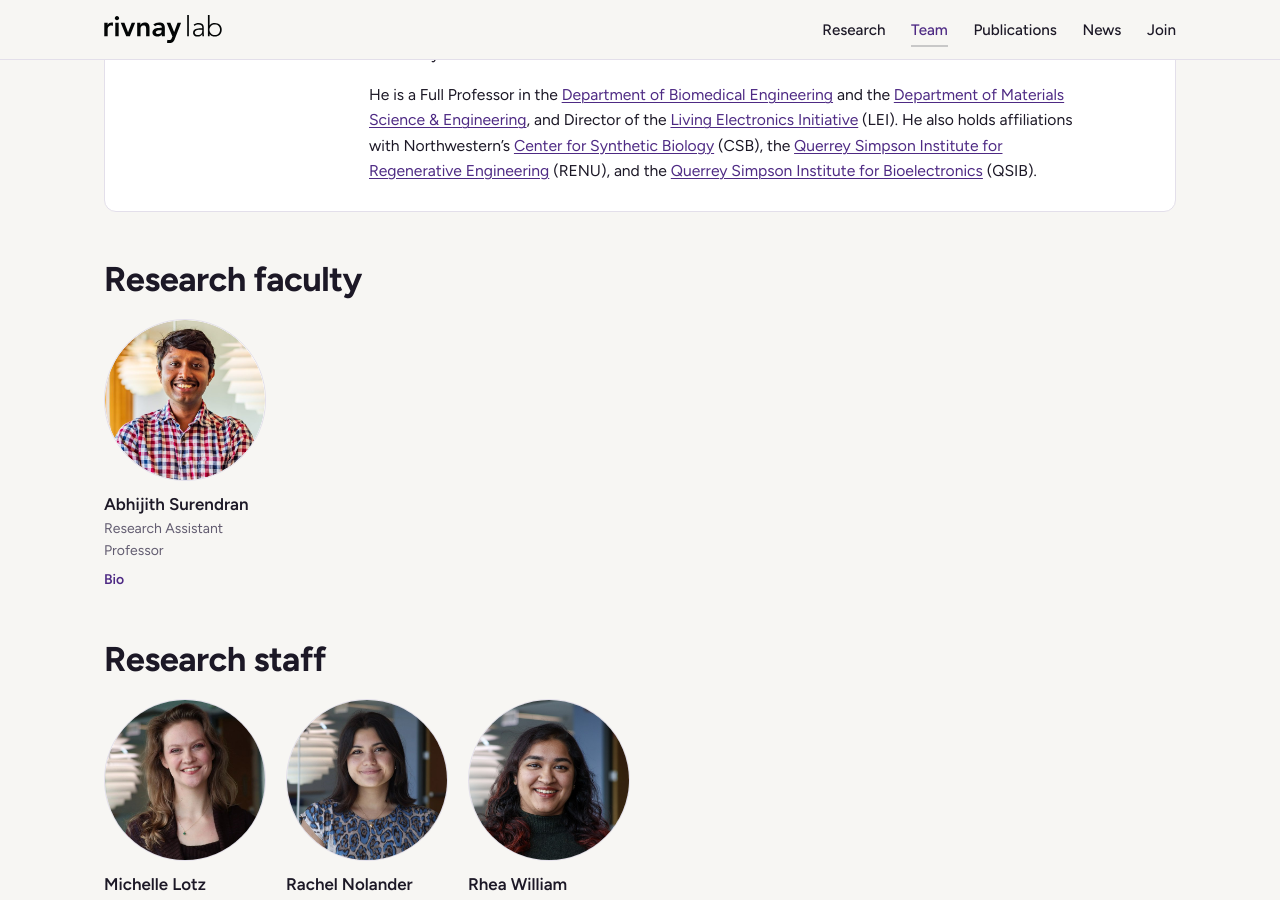
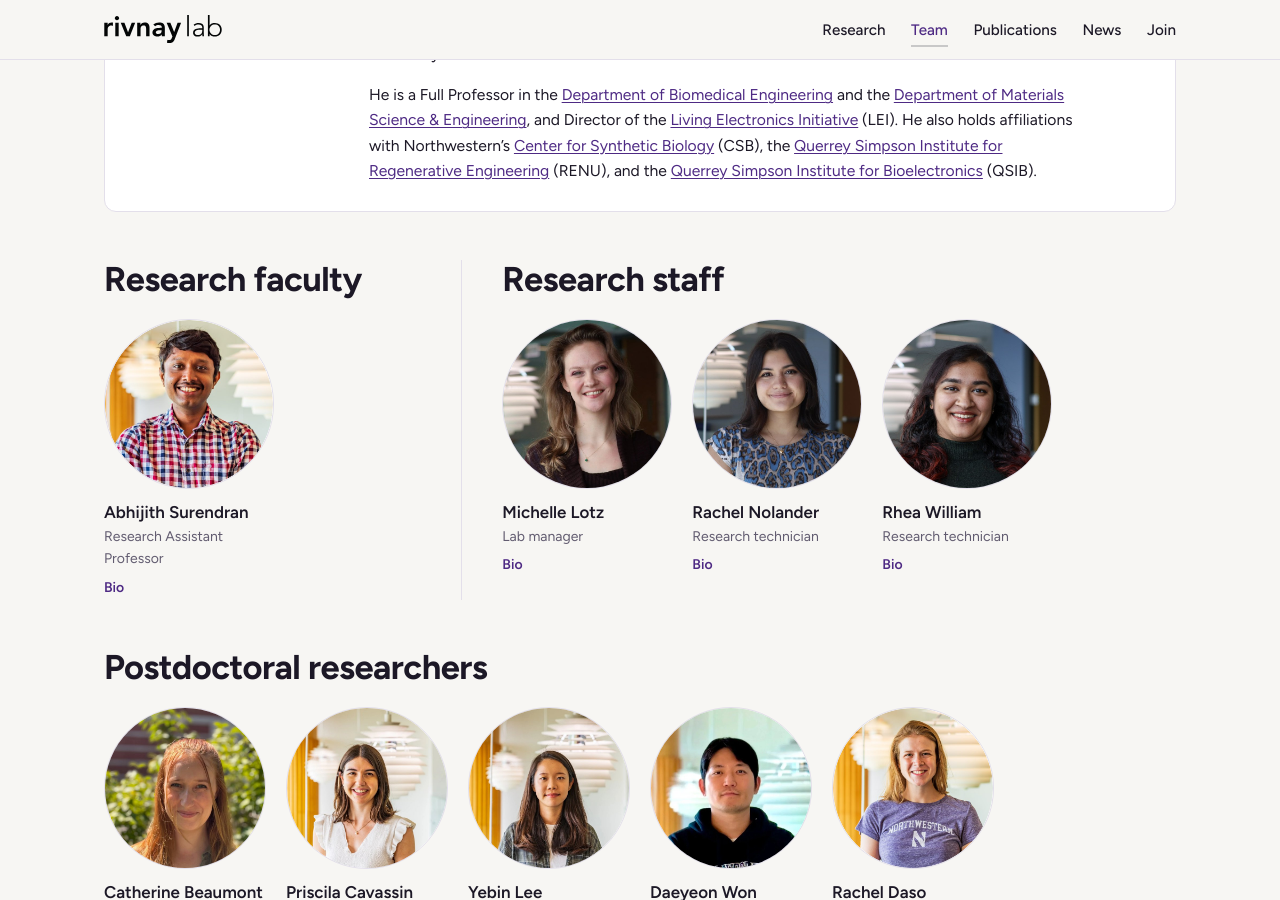
Before and after one commit to jtwillia01/rivnay-lab, a Jekyll site: the page built from team.html, in a window 1280 px wide and 900 px high, scrolled down 1246 px. Built offline with Jekyll 4.4.1, drawn with Linux system fonts in a browser that asks for light colours.

Commit message:
Team: research faculty and research staff side by side, divided by a hairline; stacks below 760px
Co-Authored-By: Claude Opus 5 <noreply@anthropic.com>

```diff
--- a/assets/css/style.css
+++ b/assets/css/style.css
@@ -231,6 +231,20 @@ html.snap { scroll-snap-type: y proximity; }
 @media (max-width: 700px) { .pi { grid-template-columns: 1fr; padding: 1.25rem; } .pi img { width: 140px; } }
 
 .people-grid { display: grid; grid-template-columns: repeat(auto-fill, minmax(150px, 1fr)); gap: 2rem 1.25rem; }
+/* research faculty and research staff sit side by side, divided by a hairline */
+.group-pair { display: grid; grid-template-columns: 1fr 2fr; margin-top: 3rem; }   /* staff column wide enough to hold its row without wrapping */
+.group-pair > .group { margin-top: 0; }
+.group-pair > .group:first-child { padding-right: 2.5rem; }
+.group-pair > .group + .group { border-left: 1px solid var(--line); padding-left: 2.5rem; }
+@media (min-width: 761px) {
+  .group-pair .people-grid { grid-template-columns: repeat(auto-fill, minmax(150px, 170px)); justify-content: start; }
+}
+@media (max-width: 760px) {
+  .group-pair { grid-template-columns: 1fr; margin-top: 0; }
+  .group-pair > .group { margin-top: 3rem; }
+  .group-pair > .group:first-child { padding-right: 0; }
+  .group-pair > .group + .group { border-left: 0; padding-left: 0; }
+}
 .person { min-width: 0; }
 .person summary { list-style: none; cursor: pointer; display: block; }
 .person summary::-webkit-details-marker { display: none; }
--- a/team.html
+++ b/team.html
@@ -39,6 +39,7 @@ snap: true
     {% assign parts = g | split: "|" %}
     {% assign members = site.data.people | where: "group", parts[0] %}
     {% assign generic = parts[1] | downcase | replace: "students", "student" | replace: "researchers", "researcher" %}
+    {% if parts[0] == "faculty" %}<div class="group-pair">{% endif %}
     {% if members.size > 0 %}
   <section class="group">
     <h2>{{ parts[1] }}</h2>
@@ -68,6 +69,7 @@ snap: true
     </div>
   </section>
     {% endif %}
+    {% if parts[0] == "staff" %}</div>{% endif %}
   {% endfor %}
 
     <p style="margin-top:2.5rem"><a href="{{ '/alumni/' | relative_url }}">Alumni</a></p>
```
